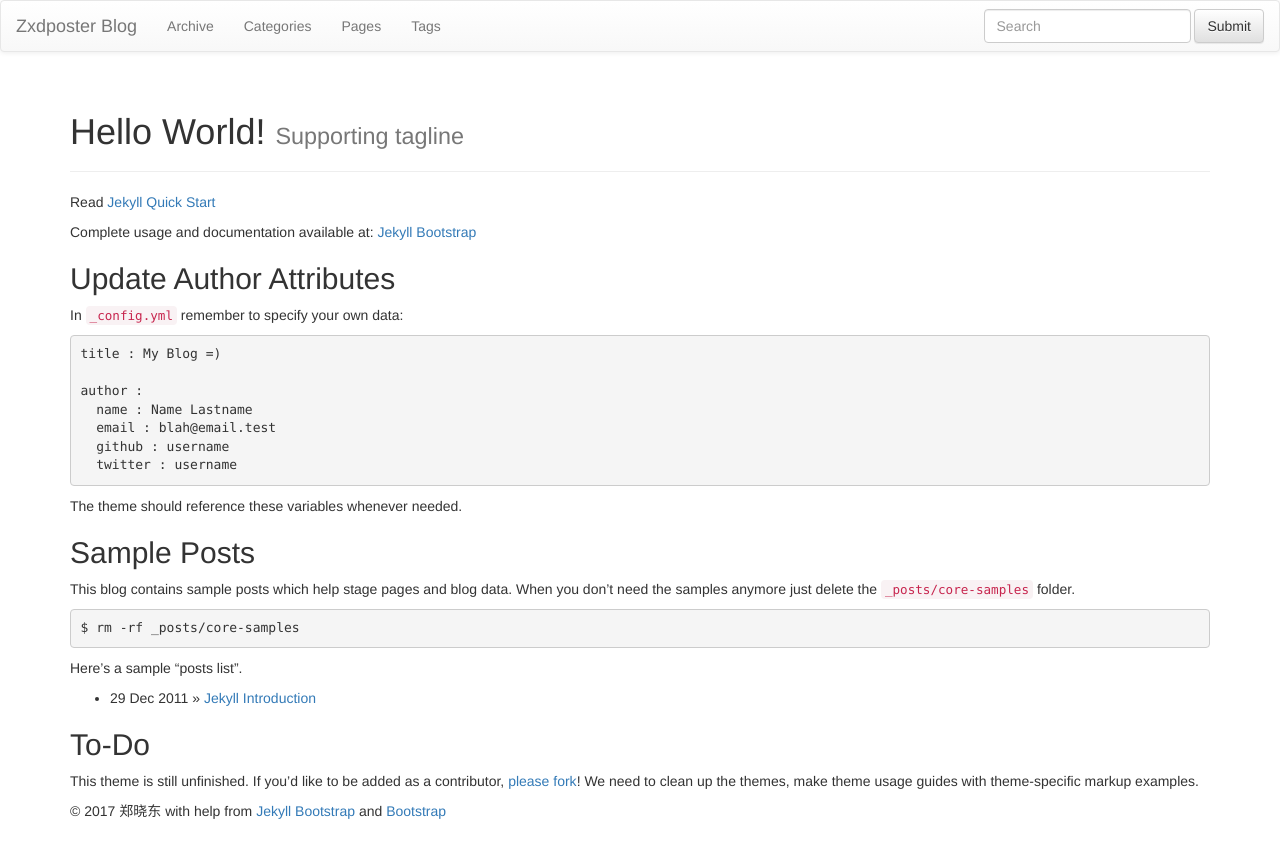
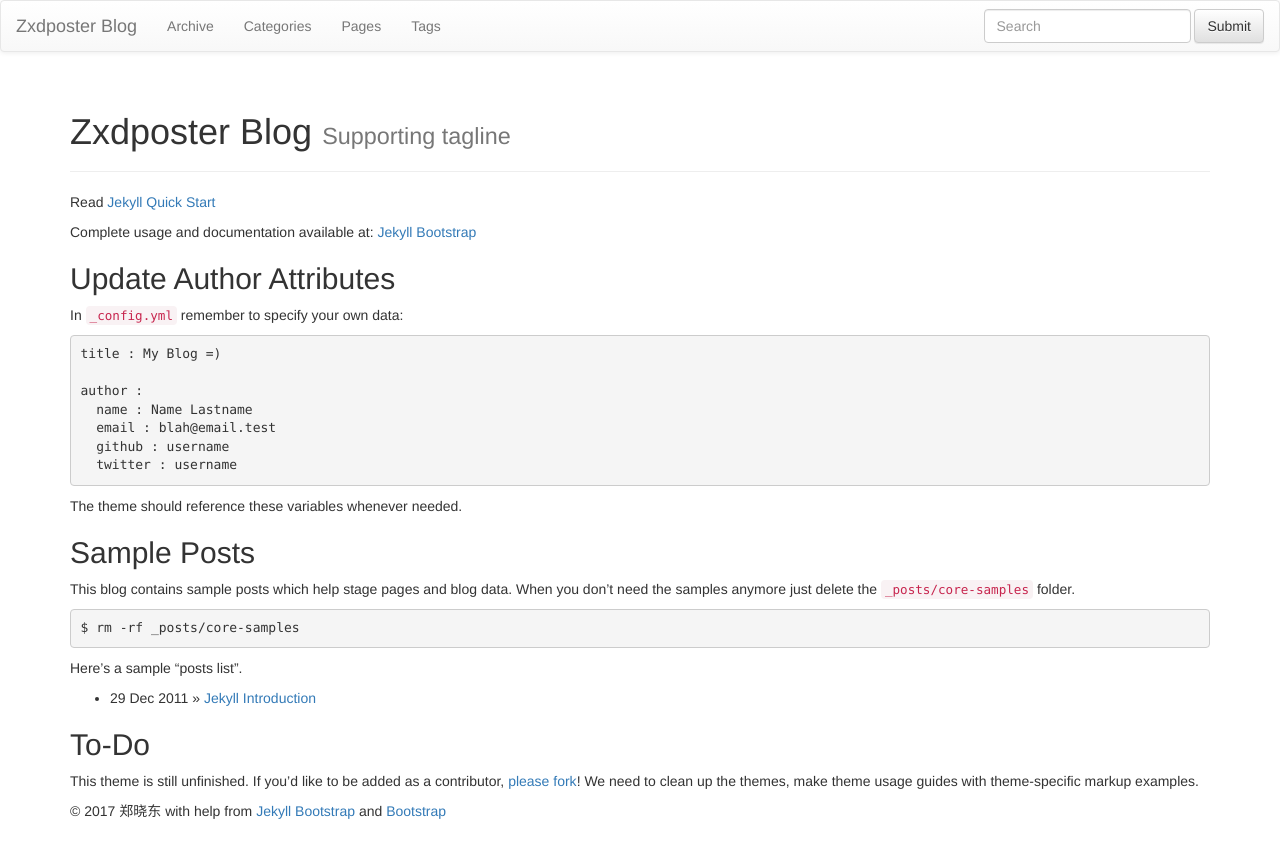
Before and after one commit to zxdposter/zxdposter.github.io, a Jekyll site: the page built from index.md, in a window 1280 px wide. Shown: the top 858 px of the page. Built offline with Jekyll 4.4.1, drawn with Linux system fonts in a browser that asks for light colours; nearby versions of some CDN libraries; library files that are not in the unit come from our copies.

Commit message:
修改标题名称

```diff
--- a/index.md
+++ b/index.md
@@ -1,6 +1,6 @@
 ---
 layout: page
-title: Hello World!
+title: Zxdposter Blog
 tagline: Supporting tagline
 ---
 {% include JB/setup %}
```
